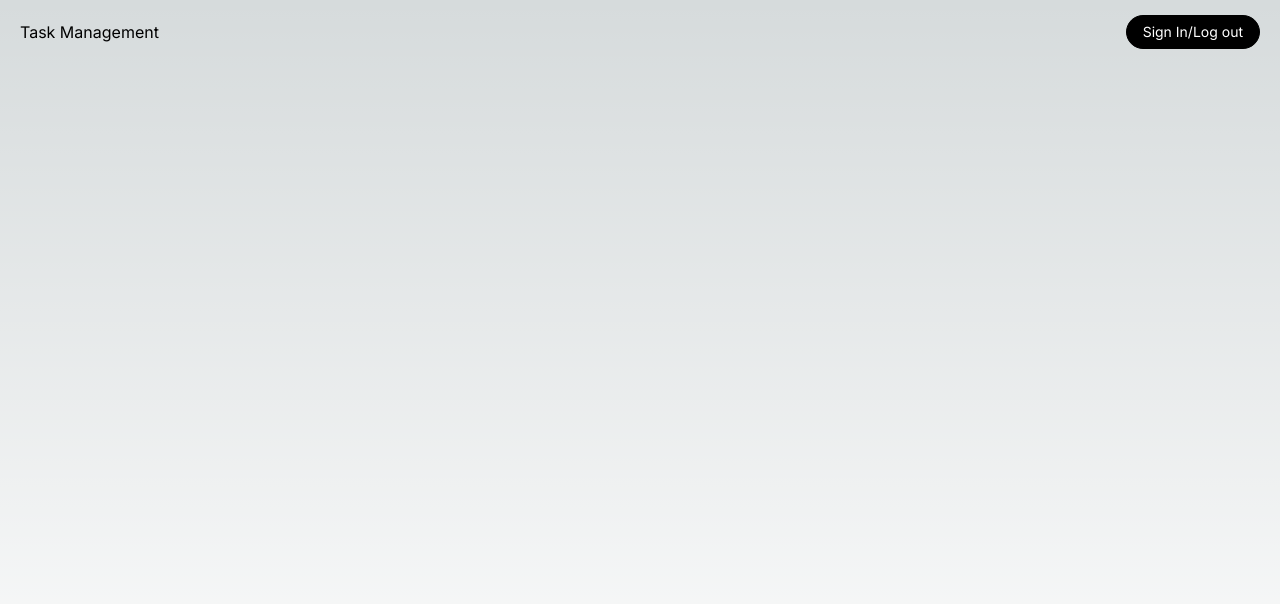
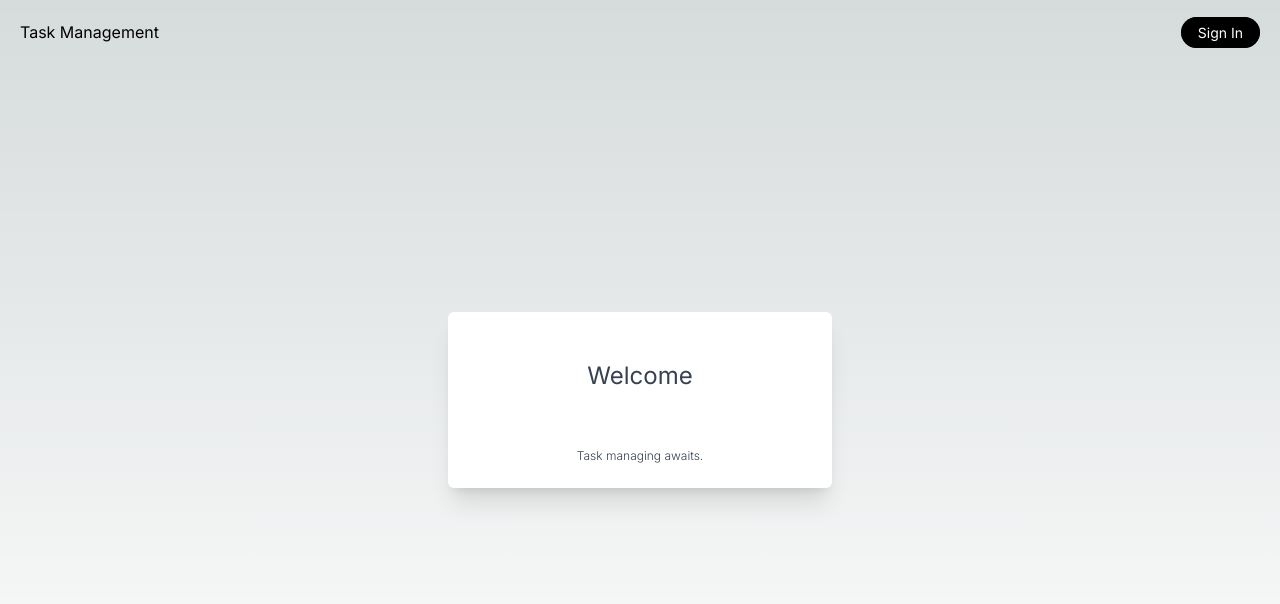
Before and after one commit to allenthich/mt-frontend, a Next.js app: page / in a window 1280 px wide. Shown: the top 604 px of the page. Built offline with nearby package versions, Linux system fonts and the light colour scheme; no server answers.

Commit message:
Add Auth context for handling valid user actions

```diff
--- /dev/null
+++ b/src/app/_app.tsx
@@ -0,0 +1,19 @@
+"use client"
+import { Suspense } from "react";
+import Nav from "@/components/shared/layout/Nav";
+import { AuthProvider } from "@/context/AuthContext/AuthProvider";
+
+export default function App({ children }: { children: React.ReactNode }) {
+  return (
+    <AuthProvider>
+      <Suspense fallback="...">
+        <Nav />
+      </Suspense>
+      <div className="container mx-auto">
+        <main className="mx-auto flex h-screen min-h-screen max-w-xl flex-col items-center">
+          {children}
+        </main>
+      </div>
+    </AuthProvider>
+  );
+}
--- a/src/app/auth/login/page.tsx
+++ b/src/app/auth/login/page.tsx
@@ -3,9 +3,13 @@ import { setUserAuthCookie } from "@/utils/cookieHandler";
 import { FunctionComponent, useState } from "react";
 import { useRouter } from "next/navigation";
 import { LoginForm, LoginFormErrors } from "@/types/custom"
+import { useAuthContext } from "@/app/context/AuthContext/AuthProvider";
 
 const Login: FunctionComponent = () => {
   const router = useRouter();
+
+  const { updateIsAuthorized } = useAuthContext()
+
   const [formData, setFormData] = useState({
     email: "",
     password: "",
@@ -61,6 +65,8 @@ const Login: FunctionComponent = () => {
 
     if (response.status === 200) {
       setUserAuthCookie(JSON.stringify(json))
+      updateIsAuthorized(true)
+
       // Redirect to tasks page
       router.push('/tasks');
     } else {
--- /dev/null
+++ b/src/app/context/AuthContext/AuthProvider.tsx
@@ -0,0 +1,95 @@
+import { AuthProviderHelpers } from "@/types/custom";
+import { clearUserAuthCookie, getUserAuthCookie } from "@/utils/cookieHandler";
+import { useRouter, usePathname } from "next/navigation";
+import React, { createContext, useContext, useEffect, useState } from "react";
+
+const AuthContext = createContext({} as AuthProviderHelpers);
+
+export const useAuthContext = () => {
+  return useContext(AuthContext);
+};
+
+export const AuthProvider = ({ children }: { children: React.ReactNode }) => {
+  const router = useRouter();
+  const pathname = usePathname();
+
+  const [isAuthorized, setIsAuthorized] = useState(false);
+
+  useEffect(() => {
+    // TODO: Investigate multiple calls via component updates?
+    fetchIsAuthorized();
+    handleAuthRedirect()
+  }, [isAuthorized]);
+
+  const updateIsAuthorized = (isAuthorized: boolean) => {
+    setIsAuthorized(isAuthorized);
+  };
+
+  const handleAuthRedirect = () => {
+    if (isAuthorized) {
+      // Check page and redirect if necessary
+      switch (pathname) {
+        case "/auth/login":
+          router.push("/tasks");
+          break;
+        default:
+          break;
+      }
+    } else {
+      // Redirect to login if we're not authorized
+      switch (pathname) {
+        case "/tasks":
+          router.push("/auth/login");
+          break;
+        default:
+          break;
+      }
+    }
+  }
+
+  // TODO: Abstract/Move to API Provider
+  const fetchIsAuthorized = async () => {
+    try {
+      const userAuth = getUserAuthCookie();
+      const response = await fetch("http://localhost:8080/api/auth", {
+        method: "POST",
+        headers: {
+          "Content-type": "application/json",
+          Authorization: userAuth.token,
+        },
+      });
+
+      const json = await response.json();
+
+      if (response.status === 200) {
+        const isAuthorized = json && json.validToken;
+
+        if (isAuthorized) {
+          setIsAuthorized(true);
+        } else {
+          setIsAuthorized(false);
+        }
+      }
+    } catch (e) {
+      throw e;
+    }
+  };
+
+  // Client side log out
+  const clearClientAuthorization = () => {
+    clearUserAuthCookie();
+    setIsAuthorized(false);
+  };
+
+  const authProviderHelpers: AuthProviderHelpers = {
+    isAuthorized,
+    updateIsAuthorized,
+    clearClientAuthorization,
+  };
+
+  return (
+    <AuthContext.Provider value={authProviderHelpers}>
+      {children}
+    </AuthContext.Provider>
+  );
+};
--- a/src/app/layout.tsx
+++ b/src/app/layout.tsx
@@ -1,8 +1,7 @@
 import './globals.css'
 import type { Metadata } from 'next'
 import { Inter } from 'next/font/google'
-import { Suspense } from 'react'
-import Nav from '@/components/shared/layout/nav'
+import App from './_app'
 
 const inter = Inter({ subsets: ['latin'] })
 
@@ -18,16 +17,11 @@ export default function RootLayout({
 }) {
   return (
     <html lang="en">
-      <body className={inter.className + " flex min-h-screen"}>
-        <Suspense fallback="...">
-          <Nav />
-        </Suspense>
-        <div className="container mx-auto">
-          <main className="flex flex-col h-screen items-center max-w-xl mx-auto min-h-screen">
+        <body className={inter.className + " flex min-h-screen"}>
+          <App >
             {children}
-          </main>
-        </div>
-      </body>
-    </html>
+          </ App>
+        </body>
+      </html>
   )
 }
--- /dev/null
+++ b/src/app/logout/page.tsx
@@ -0,0 +1,24 @@
+"use client"
+import { AuthProviderHelpers } from "@/types/custom";
+import { useEffect } from "react";
+import { useAuthContext } from "@/context/AuthContext/AuthProvider";
+
+export default function Logout() {
+  const { clearClientAuthorization }: AuthProviderHelpers = useAuthContext();
+
+  // TODO: Retain programmatic log out without redirect
+  // Perform log out on arrival
+  useEffect(() => {
+    clearClientAuthorization()
+  }, [])
+
+  return (
+    <div className="relative flex min-h-screen flex-col justify-center overflow-hidden w-9/12">
+      <div className="m-auto w-full rounded-md bg-white p-6 shadow-xl max-w-sm">
+        <h1 className="text-center text-2xl text-gray-700">
+          Logged out!
+        </h1>
+      </div>
+    </div>
+  );
+}
--- a/src/app/page.tsx
+++ b/src/app/page.tsx
@@ -1,6 +1,28 @@
+"use client";
+import { AuthProviderHelpers } from "@/types/custom";
+import { useAuthContext } from "@/context/AuthContext/AuthProvider";
+import Link from "next/link";
+
 export default function Home() {
+  const { isAuthorized }: AuthProviderHelpers = useAuthContext();
   return (
-    <>
-    </>
-  )
+    <div className="relative flex min-h-screen w-9/12 flex-col justify-center overflow-hidden">
+      <div className="m-auto w-full max-w-sm rounded-md bg-white p-6 text-center shadow-xl">
+        <h1 className="text-center text-2xl text-gray-700 py-6">Welcome</h1>
+        {isAuthorized ? (
+          <Link
+            href="/tasks"
+            className="rounded-full border border-black bg-black p-1.5 px-4 text-sm text-white transition-all hover:bg-white hover:text-black"
+          >
+            View tasks
+          </Link>
+        ) : (
+          <p className="mt-8 text-center text-xs font-light text-gray-700">
+            {" "}
+            Task managing awaits.{" "}
+          </p>
+        )}
+      </div>
+    </div>
+  );
 }
--- a/src/app/registration/page.tsx
+++ b/src/app/registration/page.tsx
@@ -1,11 +1,15 @@
 "use client";
-import { FunctionComponent, useState } from "react";
+import { FunctionComponent, useContext, useState } from "react";
 import { setUserAuthCookie } from "@/utils/cookieHandler";
 import { useRouter } from "next/navigation";
 import { RegistrationForm, RegistrationFormErrors } from "@/types/custom";
+import { useAuthContext } from "../context/AuthContext/AuthProvider";
 
 const Registration: FunctionComponent = () => {
   const router = useRouter();
+
+  const { updateIsAuthorized } = useAuthContext()
+
   const [formData, setFormData] = useState({
     email: "",
     password: "",
@@ -72,6 +76,7 @@ const Registration: FunctionComponent = () => {
 
     if (response.status === 200) {
       setUserAuthCookie(JSON.stringify(json))
+      updateIsAuthorized(true)
       // Redirect to tasks page
       router.push('/tasks');
     } else {
--- a/src/components/TaskList.tsx
+++ b/src/components/TaskList.tsx
@@ -1,9 +1,10 @@
 "use client"
 import TaskItem from "@/components/TaskItem";
 import Add from "@/components/shared/icons/add";
-import { Task, TasksProviderHelpers } from "@/types/custom";
+import { AuthProviderHelpers, Task, TasksProviderHelpers } from "@/types/custom";
 import { FunctionComponent, useEffect } from "react";
 import { useTasksContext } from "@/context/TasksContext/TasksProvider";
+import { useAuthContext } from "@/app/context/AuthContext/AuthProvider";
 
 const TaskList: FunctionComponent = () => {
   const {
@@ -12,11 +13,14 @@ const TaskList: FunctionComponent = () => {
     fetchTasks,
     fetchCreateTask
   }: TasksProviderHelpers = useTasksContext();
+  const { isAuthorized }: AuthProviderHelpers = useAuthContext();
 
   // Initialize data from API
   useEffect(() => {
-    fetchTasks()
-  }, [])
+    if (isAuthorized) {
+      fetchTasks()
+    }
+  }, [isAuthorized])
 
   const displayTasks = () => {
     if (tasks.length === 0) return <b>No tasks exist.</b>;
--- a/src/components/shared/layout/nav.tsx
+++ b/src/components/shared/layout/nav.tsx
@@ -1,13 +1,43 @@
+import { useAuthContext } from "@/app/context/AuthContext/AuthProvider";
+import { AuthProviderHelpers } from "@/types/custom";
+import Link from "next/link";
+import { usePathname } from "next/navigation";
+
 export default function Nav() {
+  const { isAuthorized }: AuthProviderHelpers = useAuthContext();
+  const pathname = usePathname()
+
+  const NavUserAuthCta = () => {
+    if (pathname !== "/auth/login" && pathname !== "/registration") {
+      if (!isAuthorized) {
+        return (
+          <Link
+            href="/auth/login"
+            className="rounded-full border border-black bg-black p-1.5 px-4 text-sm text-white transition-all hover:bg-white hover:text-black"
+          >
+            Sign In
+          </Link>
+        )
+      } else {
+        return (
+          <Link
+            href="/logout"
+            className="rounded-full border border-black bg-black p-1.5 px-4 text-sm text-white transition-all hover:bg-white hover:text-black"
+          >
+            Log out
+          </Link>
+        )
+      }
+    }
+  }
+
   return (
     <>
       <div className="fixed top-0 z-10 flex w-full justify-center">
         <div className="mx-5 flex h-16 w-full max-w-screen-xl items-center justify-between">
-          <p>Task Management</p>
+          <Link href="/">Task Management</Link>
           <div>
-            <button className="rounded-full border border-black bg-black p-1.5 px-4 text-sm text-white transition-all hover:bg-white hover:text-black">
-              Sign In/Log out
-            </button>
+            <NavUserAuthCta />
           </div>
         </div>
       </div>
--- a/types/custom.ts
+++ b/types/custom.ts
@@ -19,6 +19,12 @@ export interface TasksProviderHelpers {
   fetchDeleteTask: Function;
 }
 
+export interface AuthProviderHelpers {
+  isAuthorized: boolean;
+  updateIsAuthorized: Function;
+  clearClientAuthorization: Function;
+}
+
 export interface LoginForm {
   email: string;
   password: string;
--- a/utils/cookieHandler.ts
+++ b/utils/cookieHandler.ts
@@ -25,10 +25,8 @@ const setUserAuthCookie = (token: string) => {
     }
 }
 
-const clearUserAuthCookie = (token: string) => {
-    if (token) {
-        Cookies.remove(COOKIE_STORAGE_NAME)
-    }
+const clearUserAuthCookie = () => {
+    Cookies.remove(COOKIE_STORAGE_NAME)
 }
 
 // Parses and returns stored auth cookie for JWT Token
```
